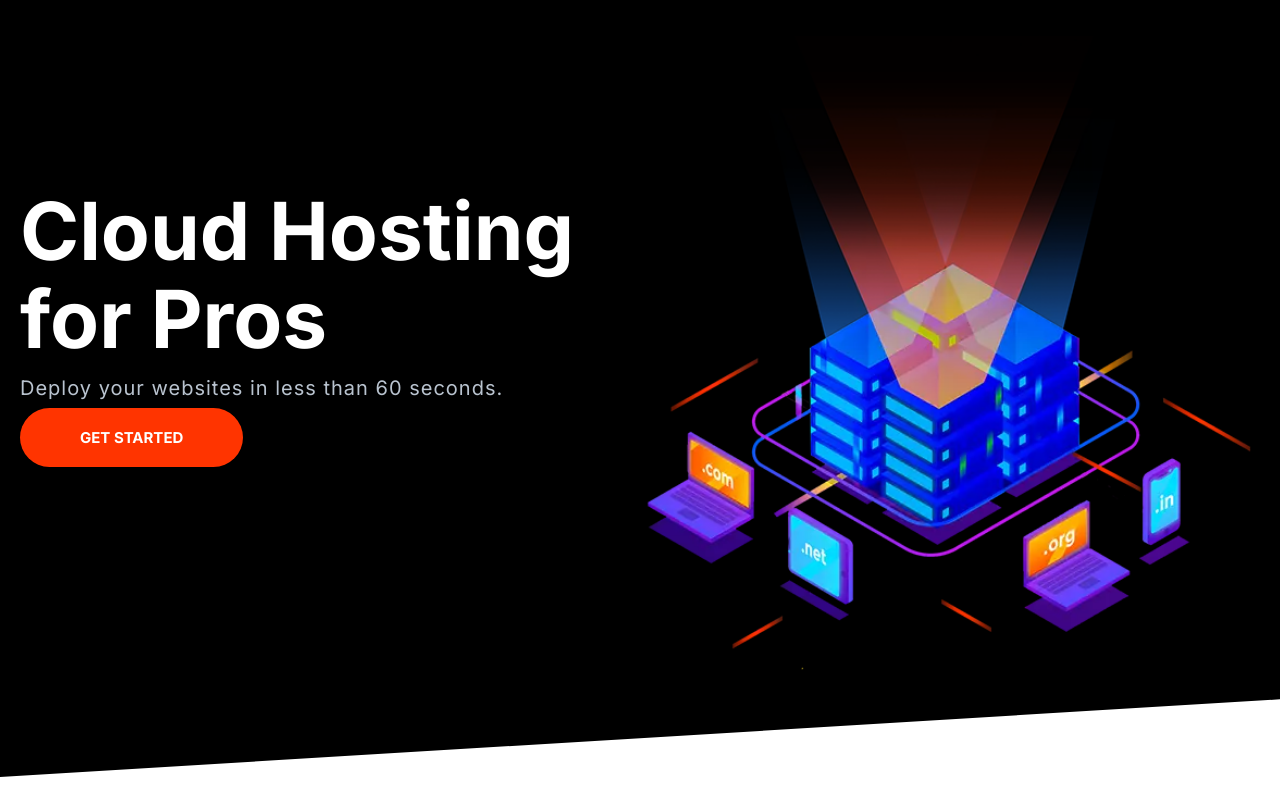
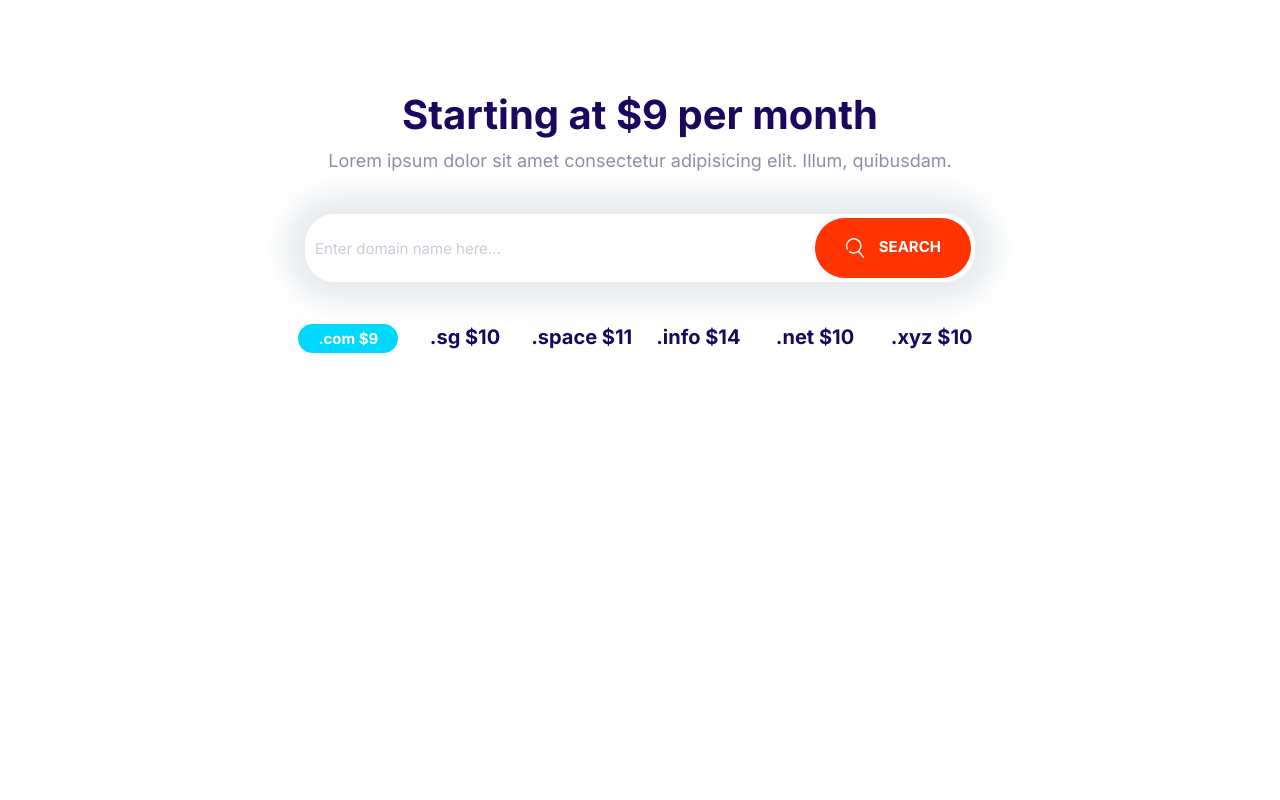
Before and after one commit to UzumakiAmir/moshify_website, a plain HTML site: page index.html in a window 1280 px wide. Drawn offline with Linux system fonts and the light colour scheme; a web font is replaced by a local one.

Commit message:
build the domain-block component.

```diff
--- a/css/style.css
+++ b/css/style.css
@@ -181,6 +181,13 @@ a{
 
      margin: 1rem 0;
  }
+ .btn .icon {
+  width: 2rem;
+  height: 2rem;
+  margin-right: 1rem;
+  vertical-align: middle;
+}
+
  .btn--primary{
      background-color: var(--color-primary);
      color: #fff;
@@ -655,3 +662,31 @@ a{
 }
 
 /* *********************************************** */
+/* Domain Block */
+
+.block-domain .input-group {
+  box-shadow: 0 0 30px 20px #e6ebee;
+  border: 0;
+  margin: 4rem auto;
+  max-width: 670px;
+}
+
+.block-domain__prices {
+  color: var(--color-headings);
+  display: grid;
+  grid-template-columns: repeat(2, 1fr);
+  grid-template-rows: repeat(2, 6rem);
+  font-size: 2rem;
+  font-weight: 600;
+  justify-items: center;
+  max-width: 700px;
+  margin: 0 auto;
+}
+
+@media screen and (min-width: 768px) {
+  .block-domain__prices {
+    grid-template-columns: repeat(auto-fit, minmax(10rem, 1fr));
+  }
+}
+
+/* *********************************************** */
--- a/index.html
+++ b/index.html
@@ -15,28 +15,35 @@
     <link rel="stylesheet" href="css/style.css" />
   </head>
   <body>
-    <!-- Hero -->
-    <section class="block block--dark block--skewed-left hero">
-      <div class="container grid grid--1x2">
-        <header class="block__header hero__content">
-          <h1 class="block__heading">Cloud Hosting for Pros</h1>
-          <p class="hero__tagline">
-            Deploy your websites in less than 60 seconds.
-          </p>
-          <a href="" class="btn btn--accent btn--stretched">Get Started</a>
-        </header>
-        <picture>
-          <source
-            type="image/webp"
-            srcset="images/banner.webp 1x, images/banner@2x.webp 2x"
-          />
-          <source
-            type="image/png"
-            srcset="images/banner.png 1x, images/banner@2x.png 2x"
-          />
-          <img class="hero__image" src="images/banner.png" alt="" />
-        </picture>
+    <section class="block container block-domain">
+      <header class="block__header">
+        <h2>Starting at $9 per month</h2>
+        <p>
+          Lorem ipsum dolor sit amet consectetur adipisicing elit. Illum,
+          quibusdam.
+        </p>
+      </header>
+      <div class="input-group">
+        <input
+          type="text"
+          class="input"
+          placeholder="Enter domain name here..."
+        />
+        <button class="btn btn--accent">
+          <svg class="icon icon--white">
+            <use xlink:href="images/sprite.svg#search"></use>
+          </svg>
+          Search
+        </button>
       </div>
+      <ul class="list block-domain__prices">
+        <li><span class="badge badge--secondary">.com $9</span></li>
+        <li>.sg $10</li>
+        <li>.space $11</li>
+        <li>.info $14</li>
+        <li>.net $10</li>
+        <li>.xyz $10</li>
+      </ul>
     </section>
 
     <script src="js/main.js"></script>
```
Also changed, not shown: components/domain-block.html (added, +25 -0 lines), js/main.js (line endings or trailing spaces).
